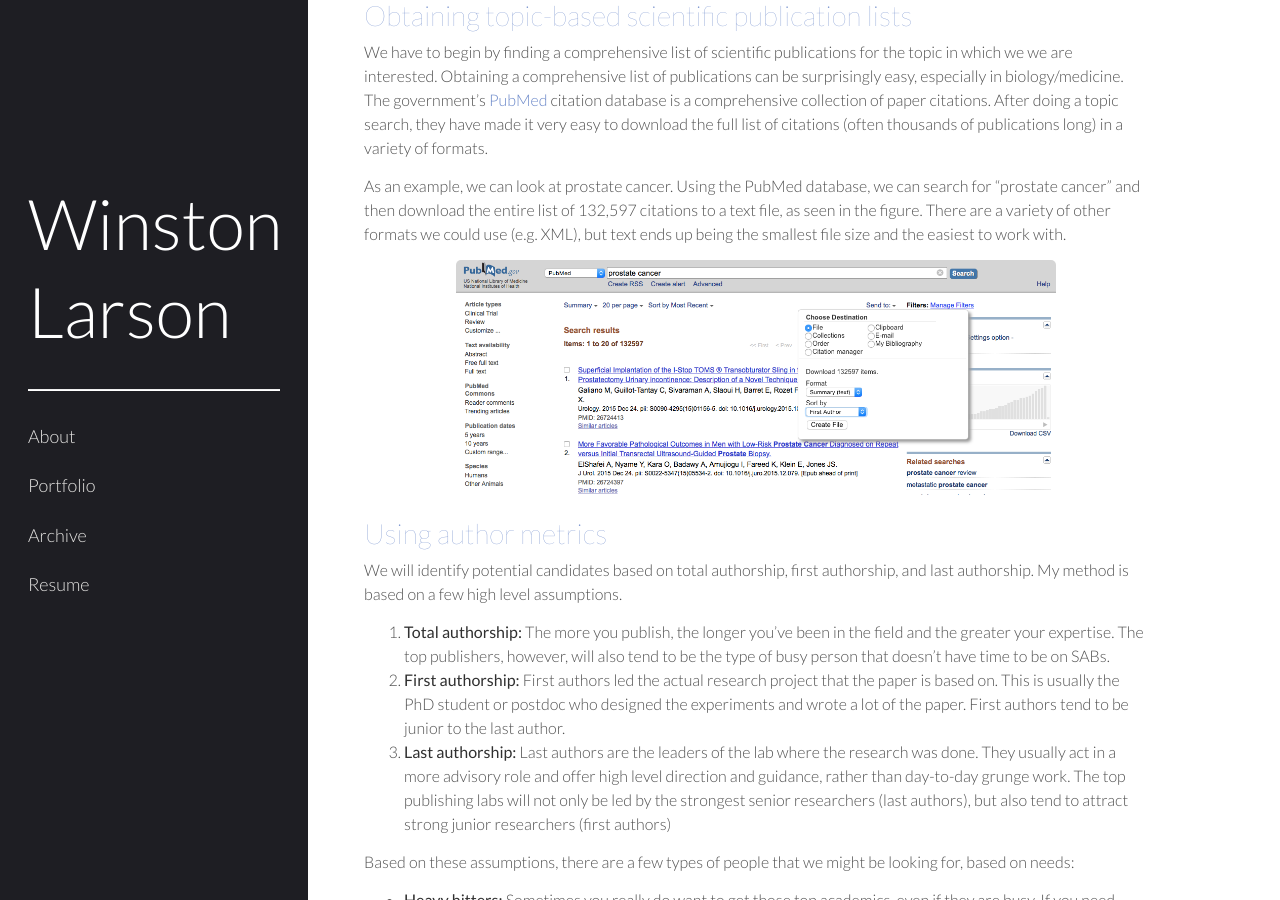
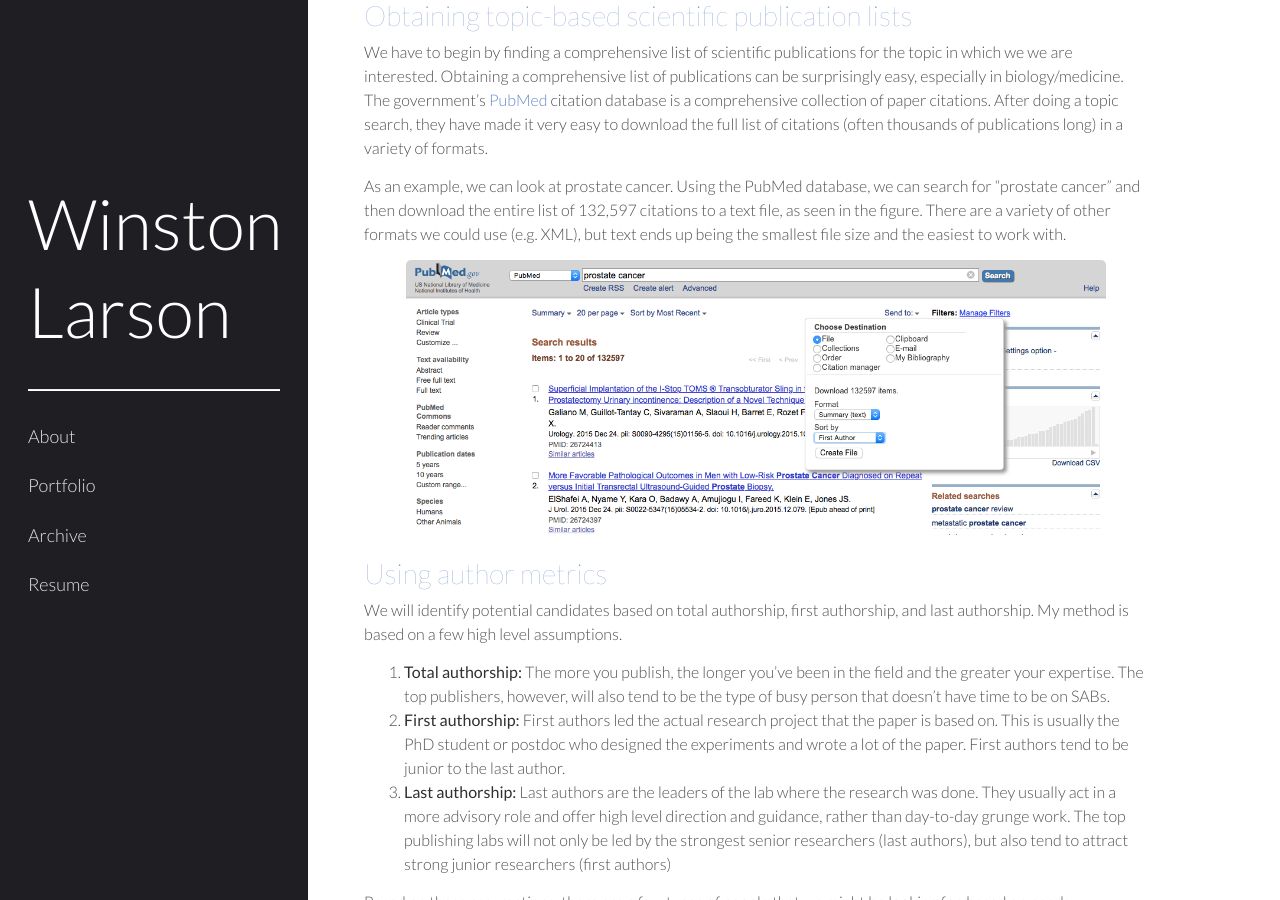
Before and after one commit to winstonlarson/old_website, a Jekyll site: the page built from authorship.md, in a window 1280 px wide and 900 px high, scrolled down 846 px. Built offline with Jekyll 4.4.1, drawn with Linux system fonts in a browser that asks for light colours; some web fonts are replaced.

Commit message:
fixed author pic width

```diff
--- a/authorship.md
+++ b/authorship.md
@@ -24,7 +24,7 @@ We have to begin by finding a comprehensive list of scientific publications for
 As an example, we can look at prostate cancer. Using the PubMed database, we can search for “prostate cancer” and then download the entire list of 132,597 citations to a text file, as seen in the figure. There are a variety of other formats we could use (e.g. XML), but text ends up being the smallest file size and the easiest to work with.
 
 <p align="center">
-<img src="/images/2016-01-04-pubmed-results.png" alt="The pubmed website. Search for your topic, then click on Send to in the upper right corner." width="600">
+<img src="/images/2016-01-04-pubmed-results.png" alt="The pubmed website. Search for your topic, then click on Send to in the upper right corner." width="700">
 </p>
 
 ###Using author metrics
```
Also changed, not shown: 2 other files.
